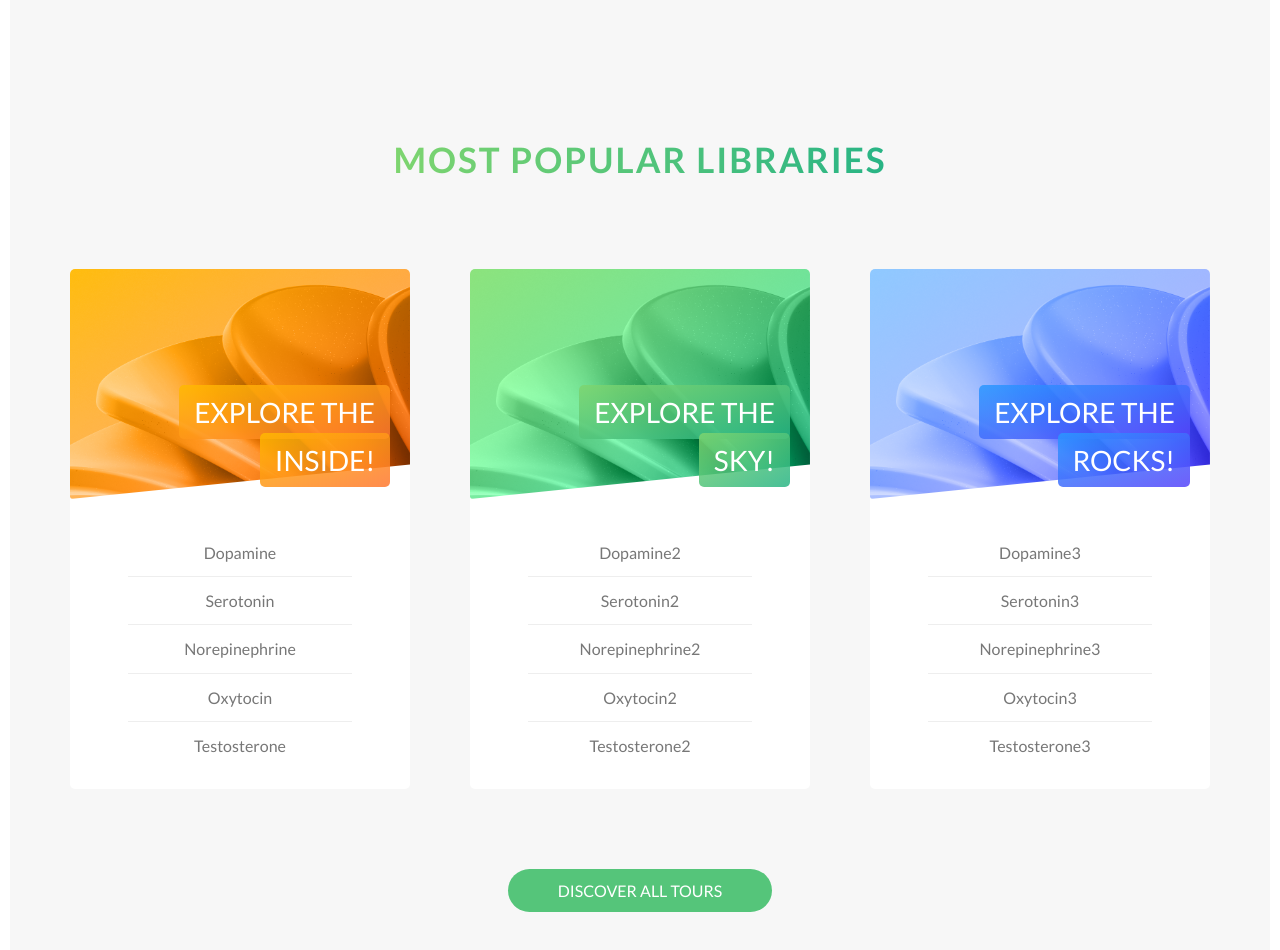
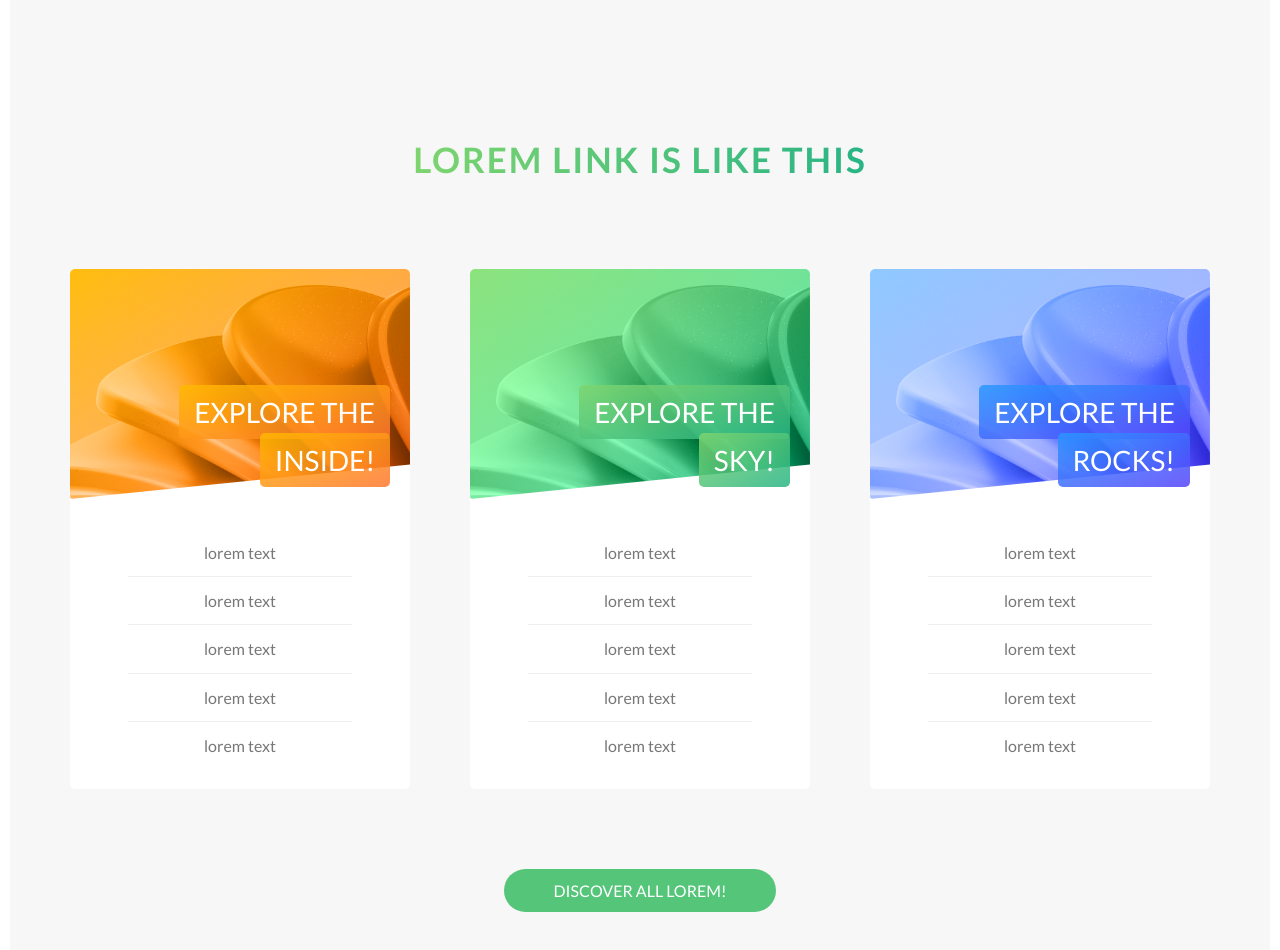
Before and after one commit to TheRas91/sass-project, a website: page index.html in a window 1280 px wide. Shown: the part 2140-3090 px from the top of the page. Drawn offline with Linux system fonts and the light colour scheme.

Commit message:
add some lorems

```diff
--- a/index.html
+++ b/index.html
@@ -128,7 +128,7 @@
       <section class="section-tours">
         <div class="u-center-text">
           <h2 class="heading-secondary u-margin-bottom-big">
-            most popular libraries
+            lorem link is like this
           </h2>
         </div>
         <div class="row">
@@ -143,11 +143,11 @@
                 </h4>
                 <div class="card-details">
                   <ul>
-                    <li>Dopamine</li>
-                    <li>Serotonin</li>
-                    <li>Norepinephrine</li>
-                    <li>Oxytocin</li>
-                    <li>Testosterone</li>
+                    <li>lorem text</li>
+                    <li>lorem text</li>
+                    <li>lorem text</li>
+                    <li>lorem text</li>
+                    <li>lorem text</li>
                   </ul>
                 </div>
               </div>
@@ -173,11 +173,11 @@
                 </h4>
                 <div class="card-details">
                   <ul>
-                    <li>Dopamine2</li>
-                    <li>Serotonin2</li>
-                    <li>Norepinephrine2</li>
-                    <li>Oxytocin2</li>
-                    <li>Testosterone2</li>
+                    <li>lorem text</li>
+                    <li>lorem text</li>
+                    <li>lorem text</li>
+                    <li>lorem text</li>
+                    <li>lorem text</li>
                   </ul>
                 </div>
               </div>
@@ -203,11 +203,11 @@
                 </h4>
                 <div class="card-details">
                   <ul>
-                    <li>Dopamine3</li>
-                    <li>Serotonin3</li>
-                    <li>Norepinephrine3</li>
-                    <li>Oxytocin3</li>
-                    <li>Testosterone3</li>
+                    <li>lorem text</li>
+                    <li>lorem text</li>
+                    <li>lorem text</li>
+                    <li>lorem text</li>
+                    <li>lorem text</li>
                   </ul>
                 </div>
               </div>
@@ -224,7 +224,7 @@
           </div>
         </div>
         <div class="u-center-text u-margin-top-big">
-          <a href="#" class="btn btn--green">Discover all tours</a>
+          <a href="#" class="btn btn--green">Discover all lorem!</a>
         </div>
       </section>
 
```
